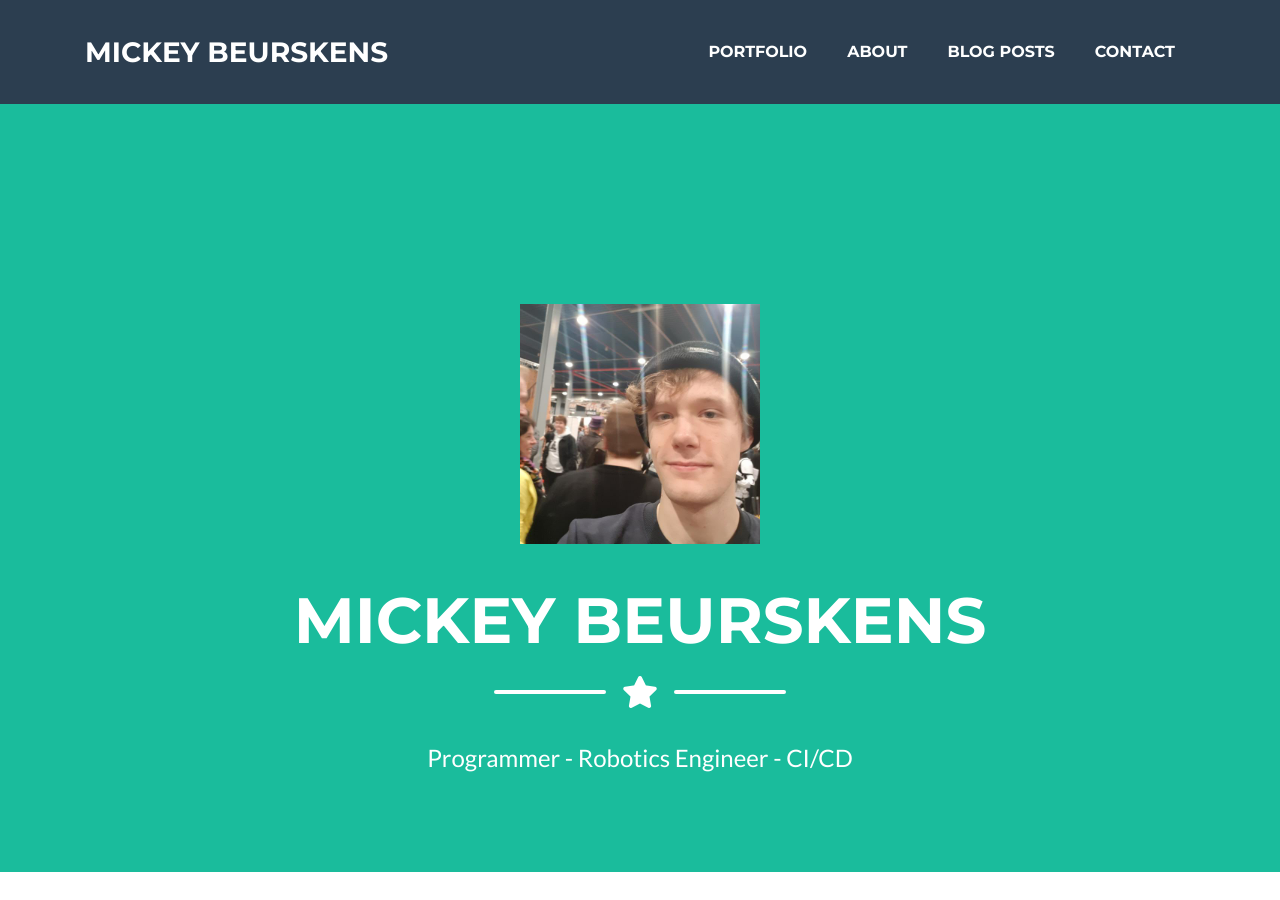
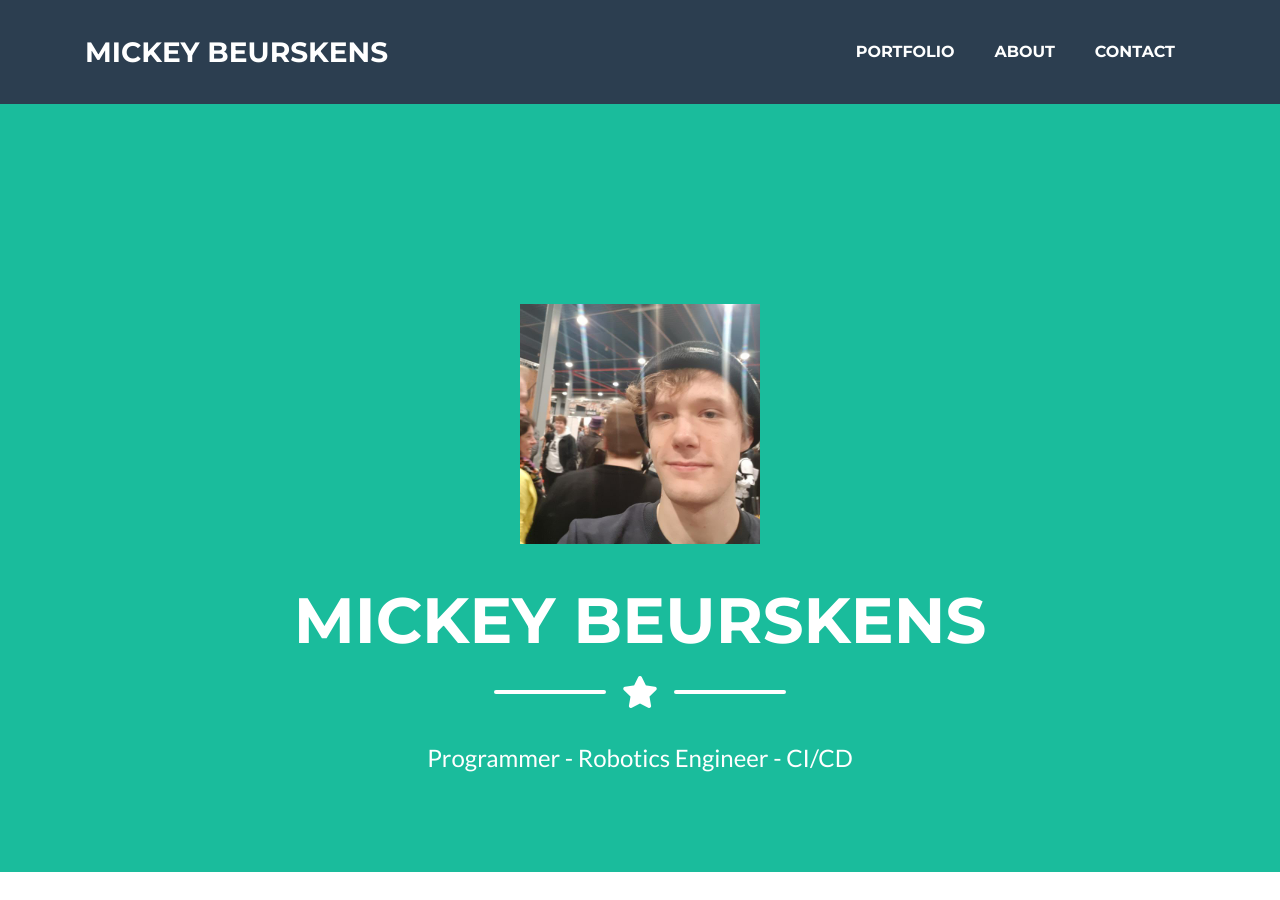
Before and after one commit to mbeurskens/mickeybeurskens, a Jekyll site: the page built from index.html, in a window 1280 px wide and 900 px high. Built offline with Jekyll 4.4.1, drawn with Linux system fonts in a browser that asks for light colours.

Commit message:
Remove blog from menu

```diff
--- a/_includes/menu.html
+++ b/_includes/menu.html
@@ -14,9 +14,9 @@
         <li class="nav-item mx-0 mx-lg-1">
           <a class="nav-link py-3 px-0 px-lg-3 rounded js-scroll-trigger" href="{{site.url}}#about">About</a>
         </li>
-        <li class="nav-item mx-0 mx-lg-1">
+<!--        <li class="nav-item mx-0 mx-lg-1">
           <a class="nav-link py-3 px-0 px-lg-3 rounded js-scroll-trigger" href="{{site.url}}#blog-posts">Blog Posts</a>
-        </li>
+        </li> -->
         <li class="nav-item mx-0 mx-lg-1">
           <a class="nav-link py-3 px-0 px-lg-3 rounded js-scroll-trigger" href="{{site.url}}#contact">Contact</a>
         </li>
```
